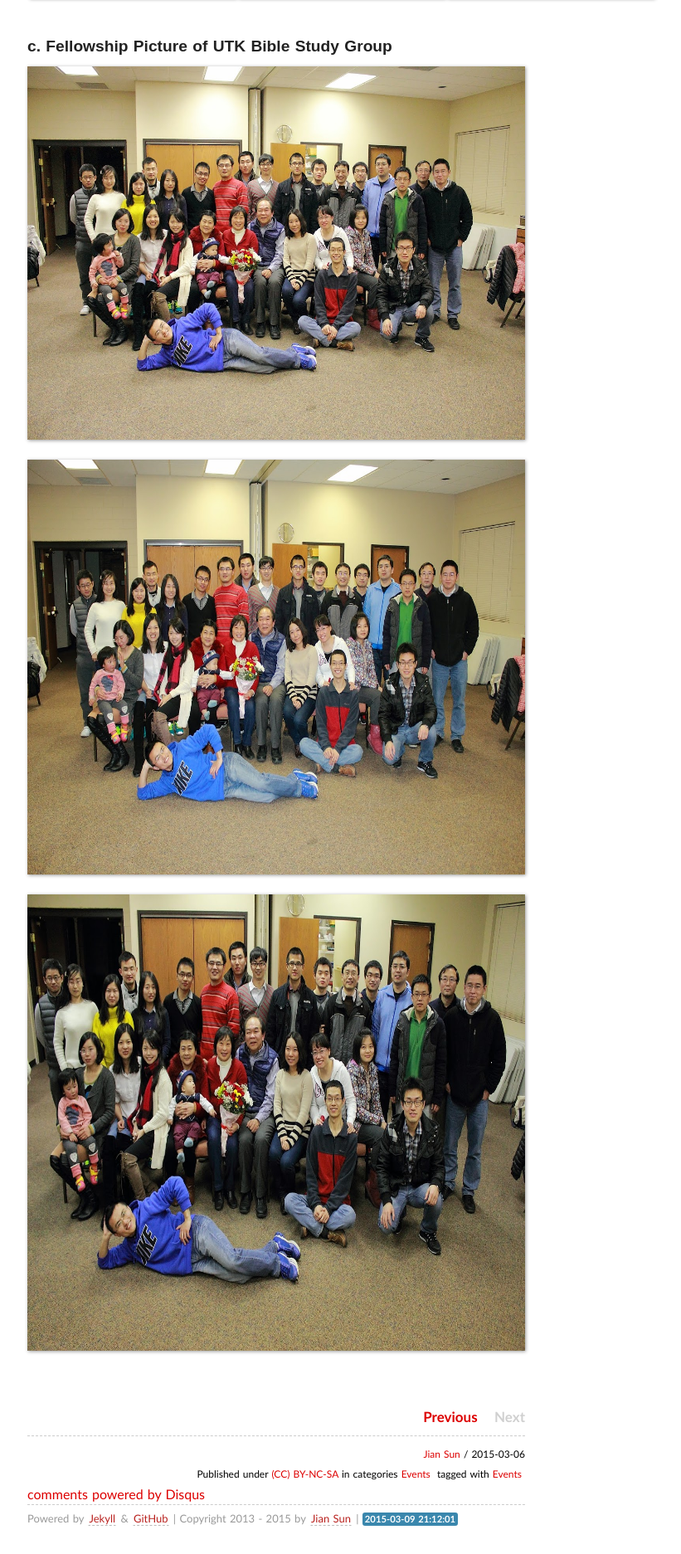
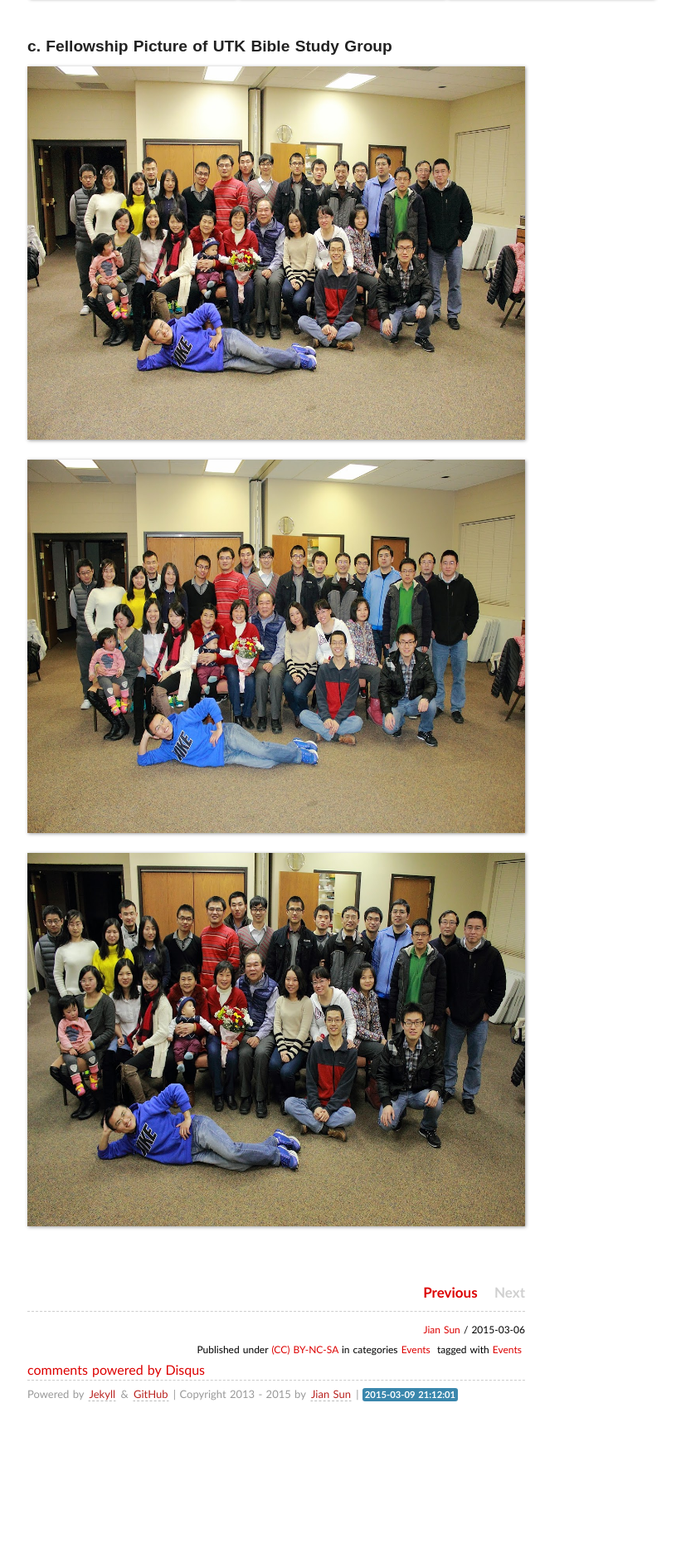
Before and after one commit to sjsprecious/sjsprecious.github.io, a Jekyll site: the page built from _posts/2015-03-06-UTK-BIBLE-STUDY-GROUP-EVENTS.md, in a window 1280 px wide. Shown: the part 731-2604 px from the top of the page at 83% size, without its empty margins (307-1128 px from the left). Built offline with Jekyll 4.4.1, drawn with Linux system fonts in a browser that asks for light colours; some web fonts are replaced; comment, search, counter and statistics services are not loaded; after the commit the page ends 2454 px from its top, so only the background shows below that.

Commit message:
event change7

```diff
--- a/_posts/2015-03-06-UTK-BIBLE-STUDY-GROUP-EVENTS.md
+++ b/_posts/2015-03-06-UTK-BIBLE-STUDY-GROUP-EVENTS.md
@@ -52,6 +52,6 @@ tags:
 
 <img src="/assets/images/2015/03/06/2015_knoxville51.png" alt="moves6" style="width: 850px; height: 450px;"/>
 
-<img src="/assets/images/2015/03/06/2015_knoxville52.png" alt="moves7" style="width: 850px; height: 500px;"/>
+<img src="/assets/images/2015/03/06/2015_knoxville52.png" alt="moves7" style="width: 850px; height: 450px;"/>
 
-<img src="/assets/images/2015/03/06/2015_knoxville55.png" alt="moves8" style="width: 850px; height: 550px;"/>
+<img src="/assets/images/2015/03/06/2015_knoxville55.png" alt="moves8" style="width: 850px; height: 450px;"/>
```
